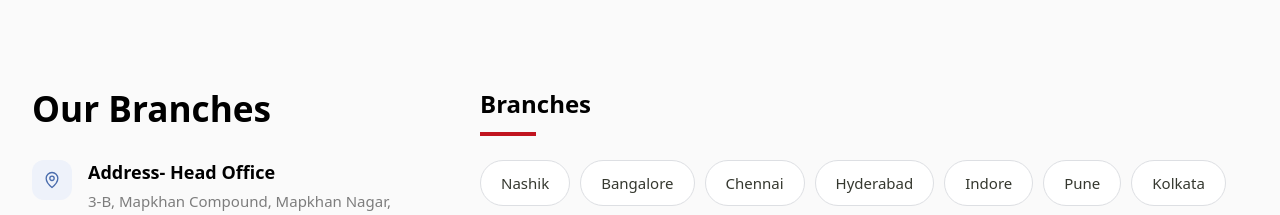
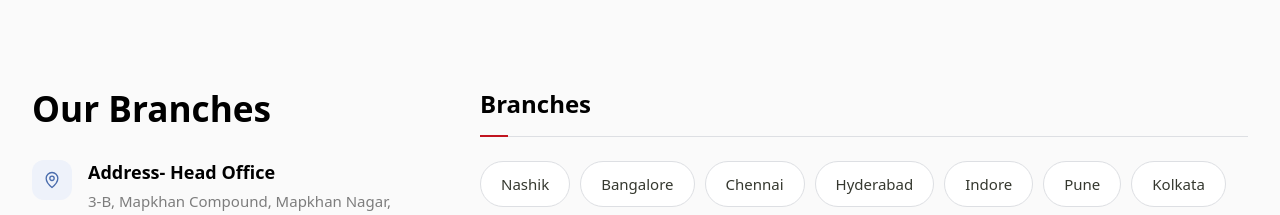
Before and after one commit to EBR-WORK/buildon, a Next.js app: page /about-us in a window 1280 px wide. Shown: the part 3480-3695 px from the top of the page. Built offline with nearby package versions, Linux system fonts and the light colour scheme; a web font is replaced by a local one.

Commit message:
created a line before branches tag

```diff
--- a/src/app/about-us/page.tsx
+++ b/src/app/about-us/page.tsx
@@ -259,8 +259,12 @@ export default function AboutUsPage() {
               <h2 className="font-display text-2xl font-semibold">
                 {aboutPage.branches.branchesLabel}
               </h2>
-              {/* Matches the rule under the contact page's own "Branches" */}
-              <span aria-hidden className="mt-3 block h-1 w-14 bg-accent-500" />
+              {/* Same hairline-and-tick rule DetailBlock draws, matching the
+                  contact page's own "Branches" */}
+              <span
+                aria-hidden
+                className="relative mt-4 block border-b border-line after:absolute after:-bottom-px after:left-0 after:h-0.5 after:w-7 after:bg-accent-500 after:content-['']"
+              />
               <ul className="mt-6 flex flex-wrap gap-2.5">
                 {branches.map((branch) => (
                   <li
--- a/src/app/contact-us/page.tsx
+++ b/src/app/contact-us/page.tsx
@@ -61,7 +61,7 @@ export default function ContactUsPage() {
                 </h3>
                 <span
                   aria-hidden
-                  className="mt-3 block h-1 w-14 bg-accent-500"
+                  className="relative mt-4 block border-b border-line after:absolute after:-bottom-px after:left-0 after:h-0.5 after:w-7 after:bg-accent-500 after:content-['']"
                 />
                 {/* The reference runs these as one pipe-separated line */}
                 <ul className="mt-6 flex flex-wrap gap-2.5">
--- a/src/app/faq/page.tsx
+++ b/src/app/faq/page.tsx
@@ -85,7 +85,7 @@ export default function FaqPage() {
                         </h3>
                         <PlusIcon
                           aria-hidden
-                          className="mt-0.5 size-5 shrink-0 text-brand-500 transition-transform duration-300 group-open:rotate-45"
+                          className="mt-0.5 size-5 shrink-0 text-brand-500 transition duration-300 group-hover:text-accent-500 group-open:rotate-45"
                         />
                       </summary>
                       <p className="px-5 pb-5 text-[15px] leading-relaxed text-ink-500 sm:px-6 sm:pb-6">
--- a/src/lib/content.ts
+++ b/src/lib/content.ts
@@ -62,7 +62,7 @@ export const hero = {
   primaryCta: { label: "KNOW MORE", href: "/about-us" },
   videoCta: {
     label: "PLAY VIDEO",
-    href: "",
+    href: "https://youtu.be/ffdFtDPtqBs?si=6p0oz656hwd9G_hx",
   },
   /** The looping banner behind the hero copy. */
   video: "/brand/banner-vid.mp4",
```
